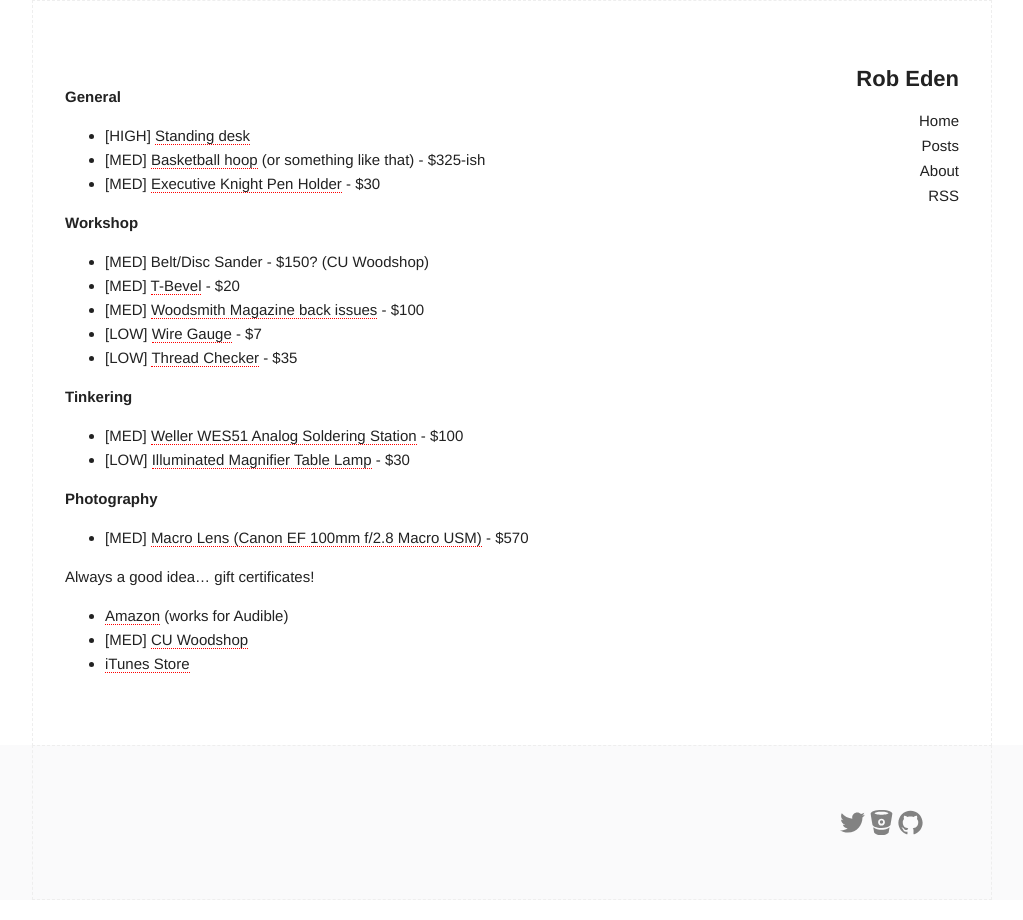
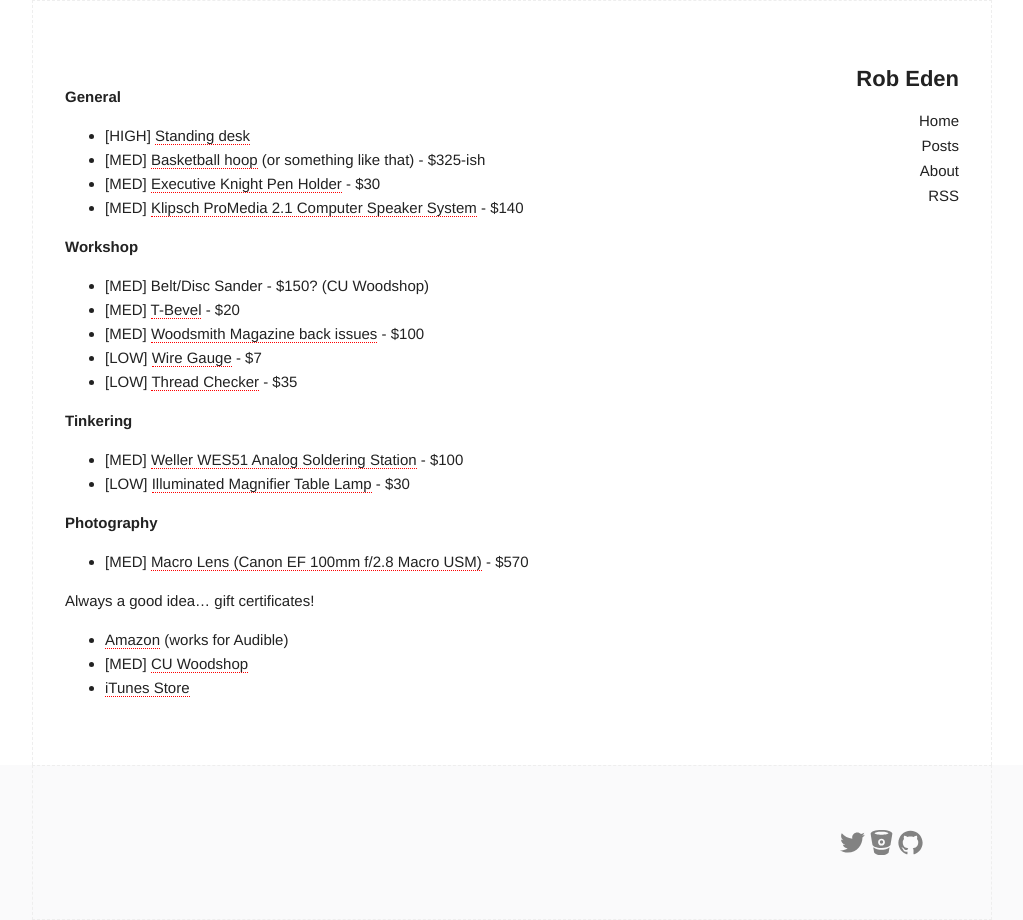
Before and after one commit to robeden/robeden.github.io, a Jekyll site: the page built from personal/wishlist.md, in a window 1280 px wide. Shown: the whole page, without its empty margins (128-1151 px from the left). Built offline with Jekyll 4.4.1, drawn with Linux system fonts in a browser that asks for light colours; our own code applies the rules of GitHub Pages for plain Markdown files; comment, search, counter and statistics services are not loaded.

Commit message:
Update wishlist.md

```diff
--- a/personal/wishlist.md
+++ b/personal/wishlist.md
@@ -6,6 +6,7 @@
 - \[HIGH] [Standing desk](https://smile.amazon.com/dp/B012BMMK0C/ref=cm_sw_r_cp_awdb_qltbAbM2XYRNS)
 - \[MED] [Basketball hoop](http://a.co/b4vfCIk) (or something like that) - $325-ish
 - \[MED] [Executive Knight Pen Holder](http://www.thinkgeek.com/product/1543/) - $30
+- \[MED] [Klipsch ProMedia 2.1 Computer Speaker System](http://a.co/0xtWHan) - $140
 
 **Workshop**
 
```
